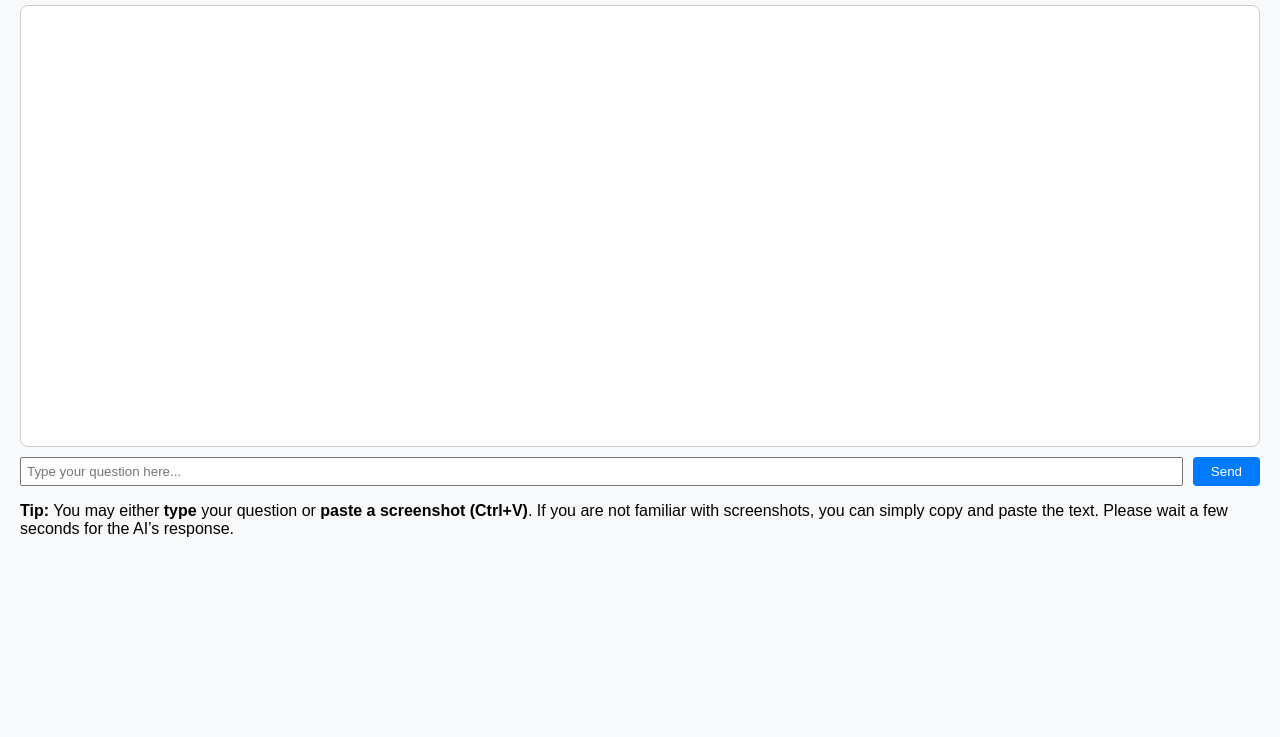
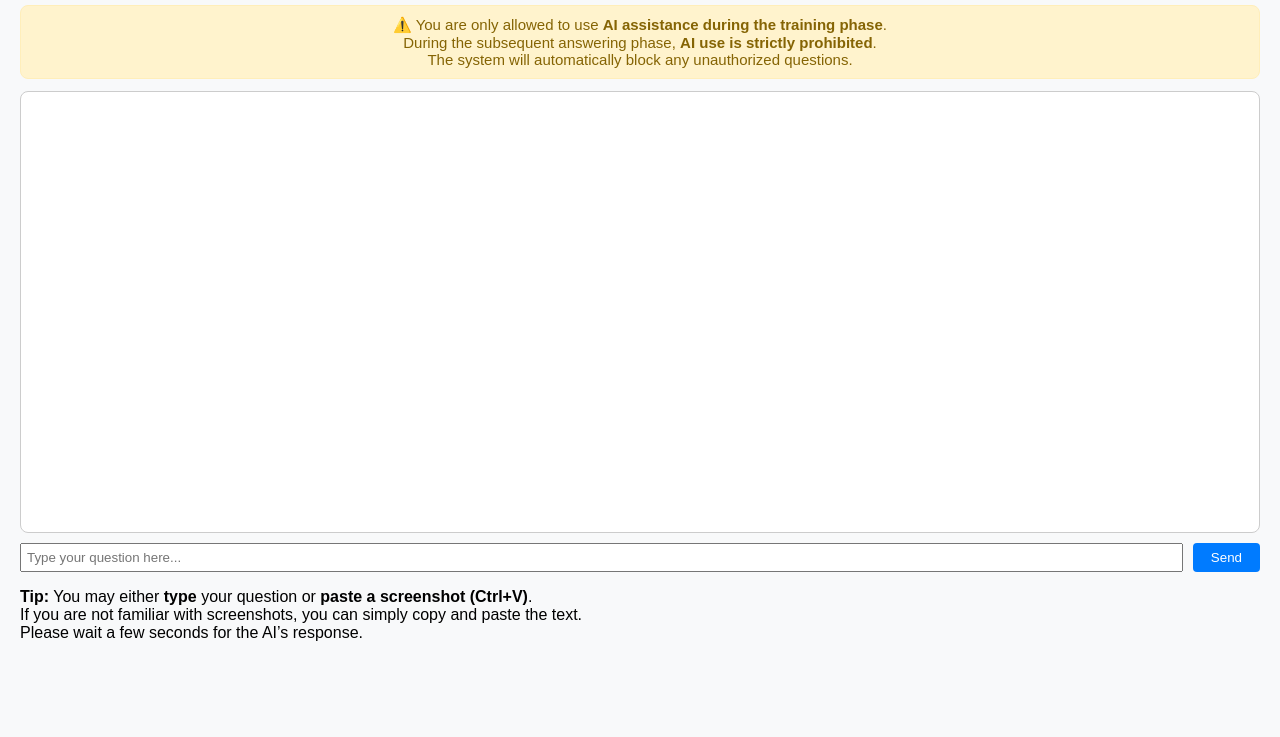
Before and after one commit to XukaiHuang/genai-exp-webA, a website: page public/index.html in a window 1280 px wide. Shown: the part 63-800 px from the top of the page. Drawn offline with Linux system fonts and the light colour scheme.

Commit message:
update index.html with English instruction notice

```diff
--- a/public/index.html
+++ b/public/index.html
@@ -15,17 +15,35 @@
     #textInput { flex: 1; padding: 5px; }
     button { padding: 6px 18px; cursor: pointer; border: none; background-color: #007bff; color: white; border-radius: 4px; }
     button:hover { background-color: #0056b3; }
+    .notice {
+      background-color: #fff3cd;
+      border: 1px solid #ffeeba;
+      color: #856404;
+      padding: 10px;
+      border-radius: 8px;
+      margin-bottom: 12px;
+      font-size: 15px;
+      text-align: center;
+    }
   </style>
 </head>
 <body>
   <h2>AI Security Assistant</h2>
+
+  <!-- ⚠️ Experimental Instruction -->
+  <div class="notice">
+    ⚠️ You are only allowed to use <b>AI assistance during the training phase</b>.<br>
+    During the subsequent answering phase, <b>AI use is strictly prohibited</b>.<br>
+    The system will automatically block any unauthorized questions.
+  </div>
+
   <div id="chat"></div>
   <div id="controls">
     <input type="text" id="textInput" placeholder="Type your question here...">
     <button onclick="sendMessage()">Send</button>
   </div>
-  <p><b>Tip:</b> You may either <b>type</b> your question or <b>paste a screenshot (Ctrl+V)</b>.
-  If you are not familiar with screenshots, you can simply copy and paste the text.
+  <p><b>Tip:</b> You may either <b>type</b> your question or <b>paste a screenshot (Ctrl+V)</b>.<br>
+  If you are not familiar with screenshots, you can simply copy and paste the text.<br>
   Please wait a few seconds for the AI’s response.</p>
   <div id="preview"></div>
 
```
